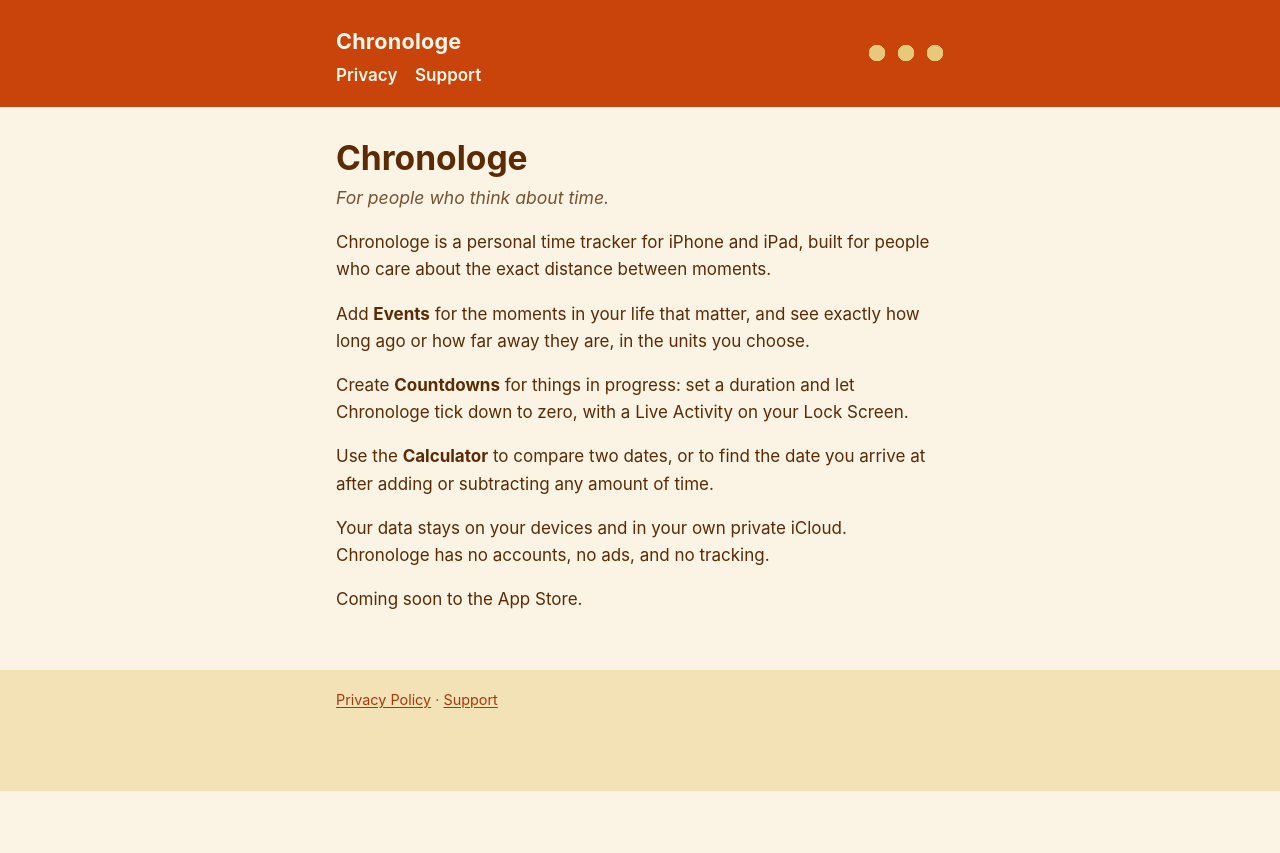
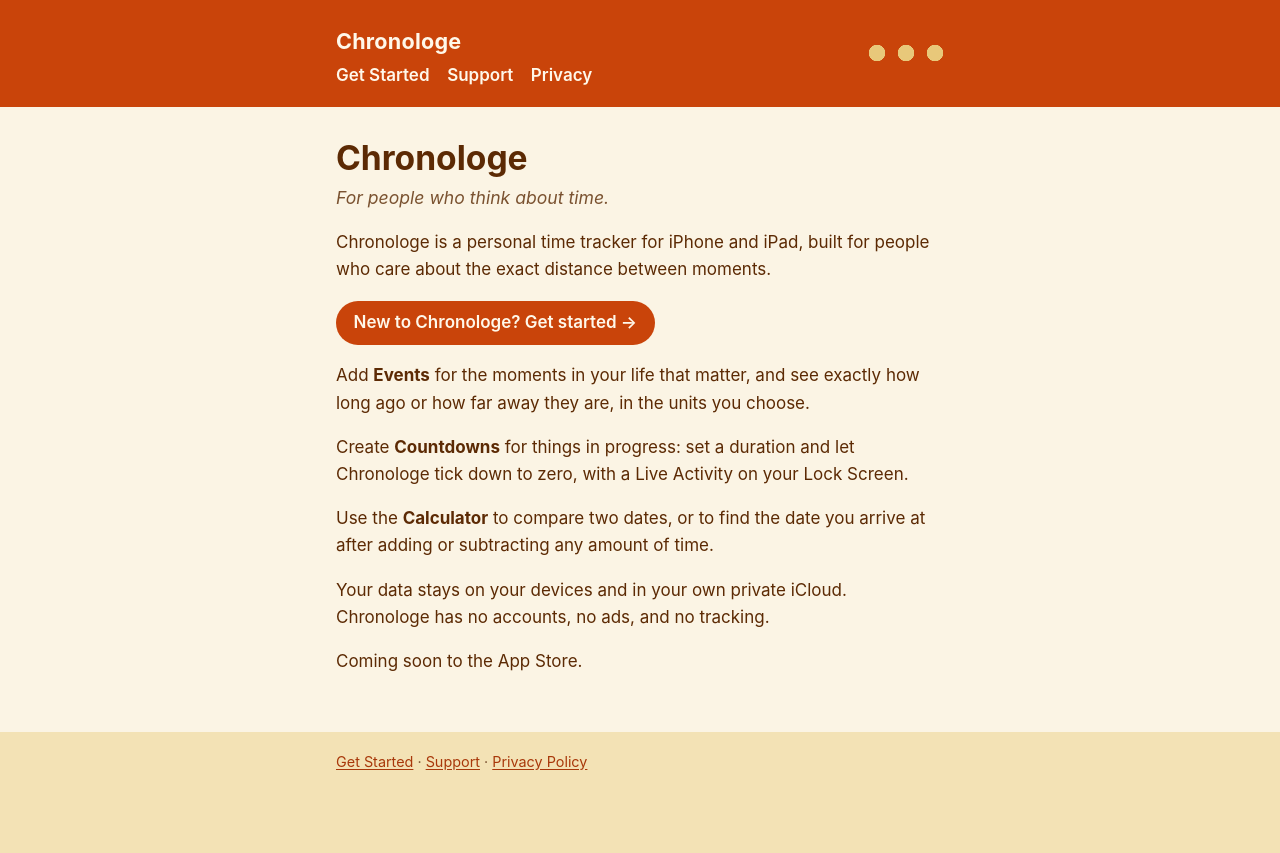
Before and after one commit to chronologe-app/chronologe-app.github.io, a plain HTML site: page index.html in a window 1280 px wide. Before the commit the page ends 800 px from the top, so only its background shows below. Drawn offline with Linux system fonts and the light colour scheme.

Commit message:
Link to Getting Started from every page
The header now reads Get Started, Support, Privacy on every page, with
the current page underlined. The home page has a "New to Chronologe?
Get started" button under its first paragraph, and the footers link to
the new page too.

Co-Authored-By: Claude Opus 5.5 <noreply@anthropic.com>

```diff
--- a/index.html
+++ b/index.html
@@ -11,13 +11,15 @@
 <body>
   <header>
     <a class="home" href="/">Chronologe</a>
-    <nav><a href="/privacy/">Privacy</a><a href="/support/">Support</a></nav>
+    <nav><a href="/start/">Get Started</a><a href="/support/">Support</a><a href="/privacy/">Privacy</a></nav>
   </header>
   <main>
     <h1>Chronologe</h1>
     <p class="tagline">For people who think about time.</p>
 
     <p>Chronologe is a personal time tracker for iPhone and iPad, built for people who care about the exact distance between moments.</p>
+
+    <p><a class="button" href="/start/">New to Chronologe? Get started →</a></p>
 
     <p>Add <strong>Events</strong> for the moments in your life that matter, and see exactly how long ago or how far away they are, in the units you choose.</p>
 
@@ -30,7 +32,7 @@
     <p>Coming soon to the App Store.</p>
   </main>
   <footer>
-    <a href="/privacy/">Privacy Policy</a> · <a href="/support/">Support</a>
+    <a href="/start/">Get Started</a> · <a href="/support/">Support</a> · <a href="/privacy/">Privacy Policy</a>
   </footer>
 </body>
 </html>
```
Also changed, not shown: 404.html (+1 -1 lines), privacy/index.html (+2 -2 lines), support/index.html (+2 -2 lines).
